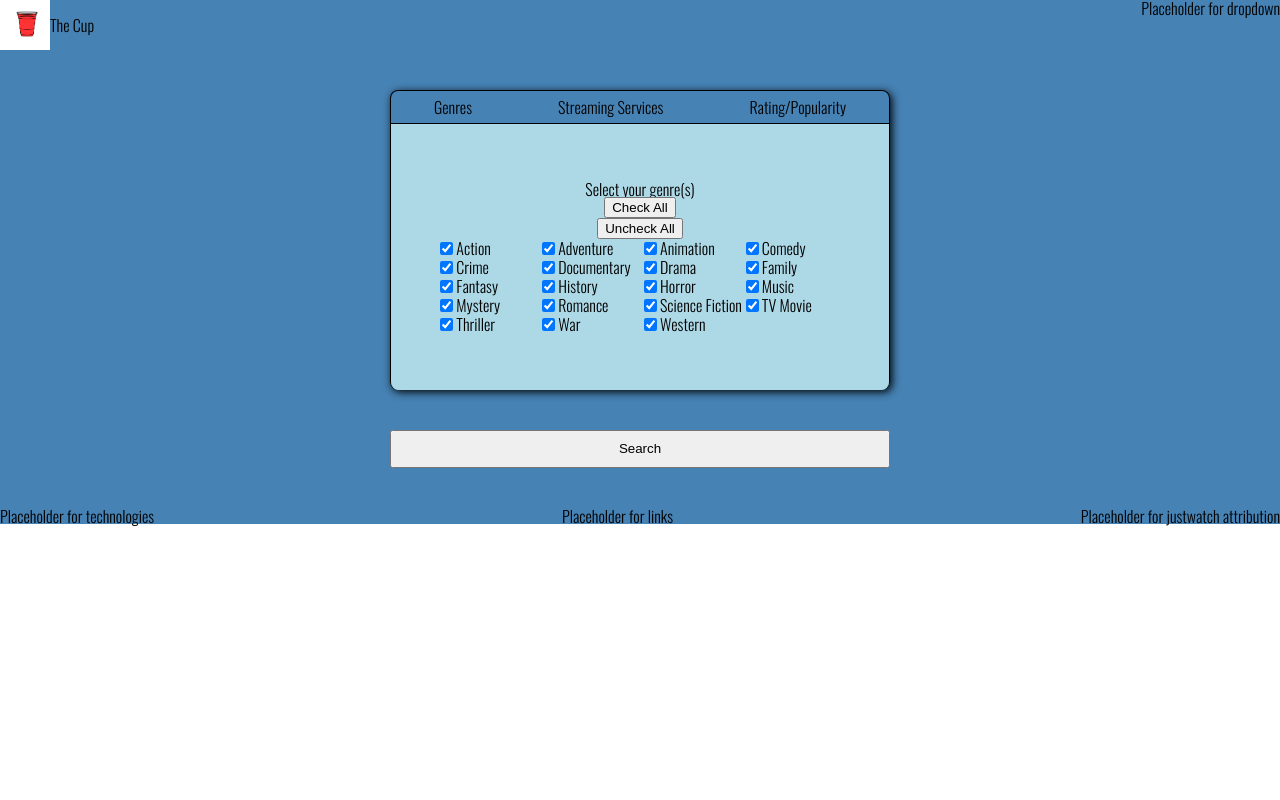
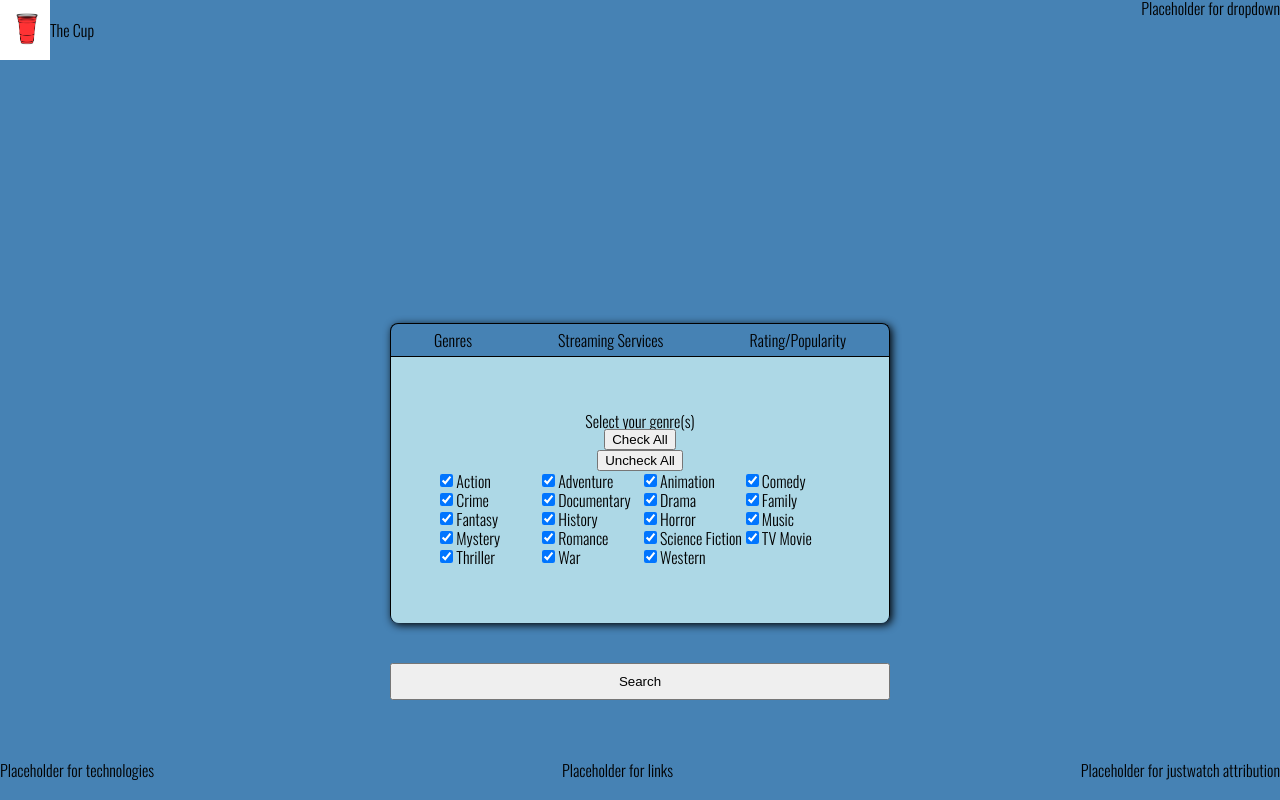
Before and after one commit to calbush/thecup, a React (Create React App) app: page / in a window 1280 px wide. Built offline with nearby package versions, Linux system fonts and the light colour scheme.

Commit message:
Make app component fill the entire page

```diff
--- a/src/styles/form.css
+++ b/src/styles/form.css
@@ -11,8 +11,8 @@
     outline-color: orange;
 } */
 
-/* html{
-    height: 120vh;
+html {
+    height: 100vh;
 }
 
 body {
@@ -21,11 +21,10 @@ body {
 
 #root {
     height: 100%;
-    display: flex;
-    justify-content: center;
-} */
+}
 
 .app {
+    min-height: 100%;
     display: grid;
     grid-template-rows: 1fr;
     grid-template-columns: repeat(3, 1fr);
@@ -38,6 +37,7 @@ body {
     display: flex;
     justify-content: space-between;
     grid-column-start: span 3;
+    height: 60px;
 }
 
 .header-logo {
@@ -249,6 +249,13 @@ body {
     justify-content: space-between;
     align-self: stretch;
     grid-column-start: span 3;
+    height: 60px;
+}
+
+.footer > * {
+    display: flex;
+    align-items: center;
+    justify-content: center;
 }
 /* --------------------CSS Reset----------------------- */
 
```
